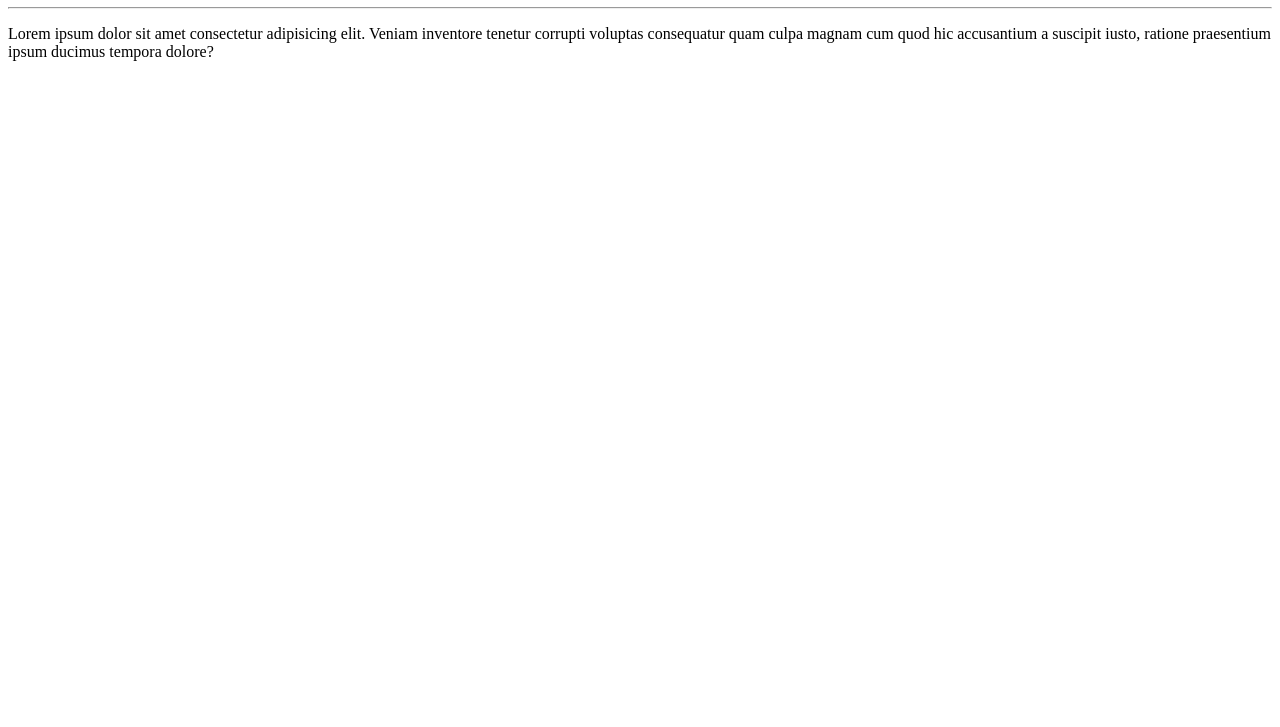
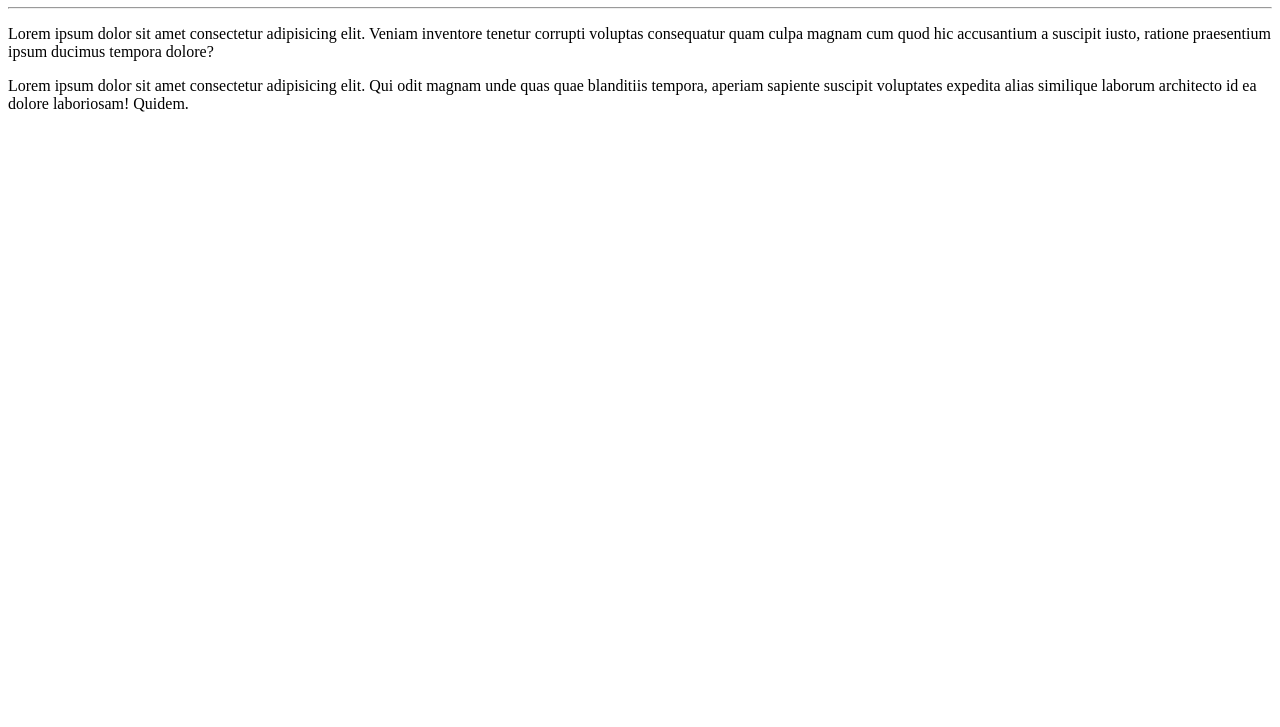
Before and after one commit to Gabriel-Costa-Valin/ola-mundo, a plain HTML site: page site-exemplo/index.html in a window 1280 px wide. Shown: the part 73-800 px from the top of the page. Drawn offline with Linux system fonts and the light colour scheme.

Commit message:
Adicionei um paragrafo

```diff
--- a/site-exemplo/index.html
+++ b/site-exemplo/index.html
@@ -9,5 +9,6 @@
     <h1>Olá, Mundo!</h1>
     <hr>
     <p>Lorem ipsum dolor sit amet consectetur adipisicing elit. Veniam inventore tenetur corrupti voluptas consequatur quam culpa magnam cum quod hic accusantium a suscipit iusto, ratione praesentium ipsum ducimus tempora dolore?</p>
+    <p>Lorem ipsum dolor sit amet consectetur adipisicing elit. Qui odit magnam unde quas quae blanditiis tempora, aperiam sapiente suscipit voluptates expedita alias similique laborum architecto id ea dolore laboriosam! Quidem.</p>
 </body>
 </html>
```
